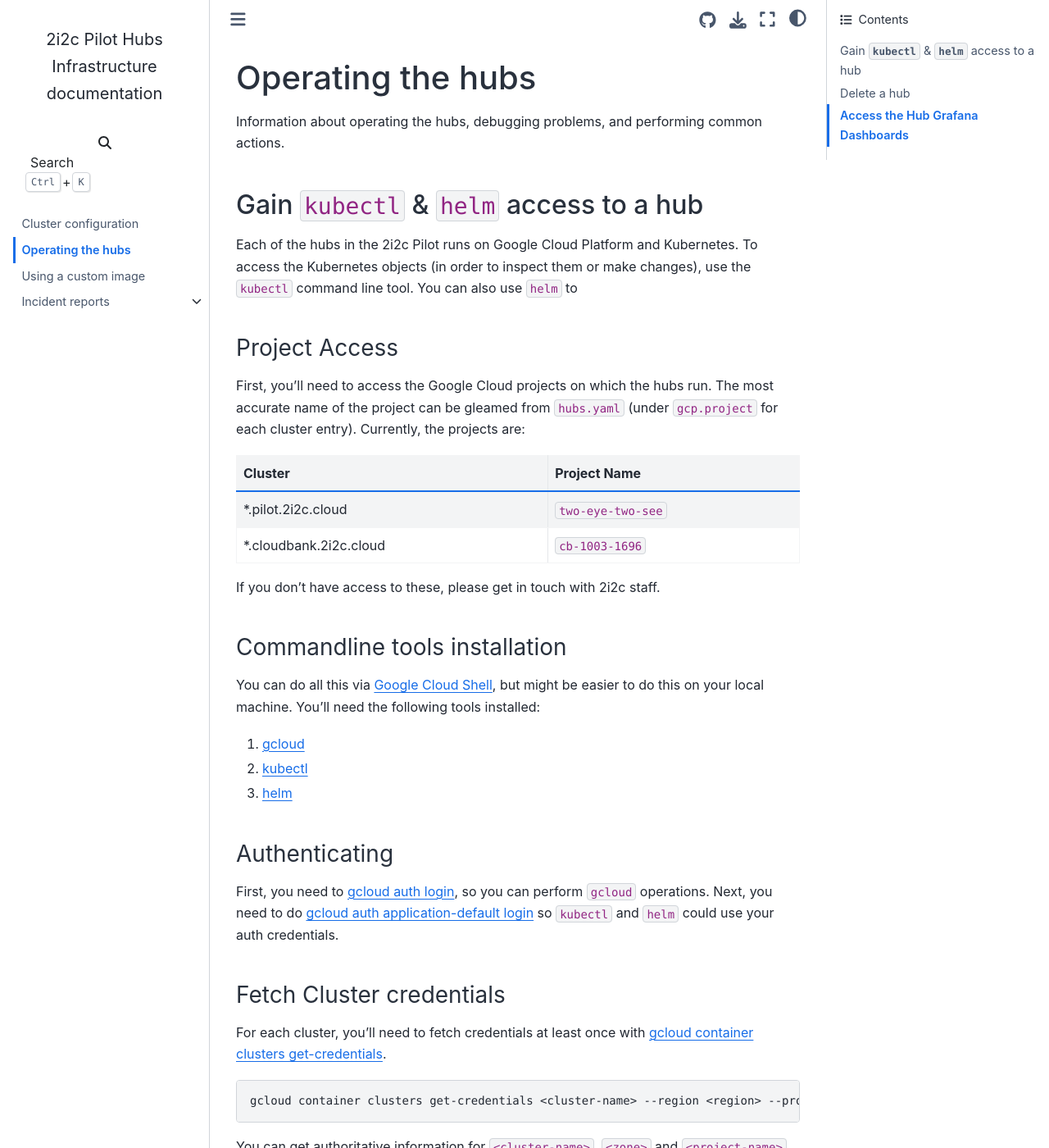
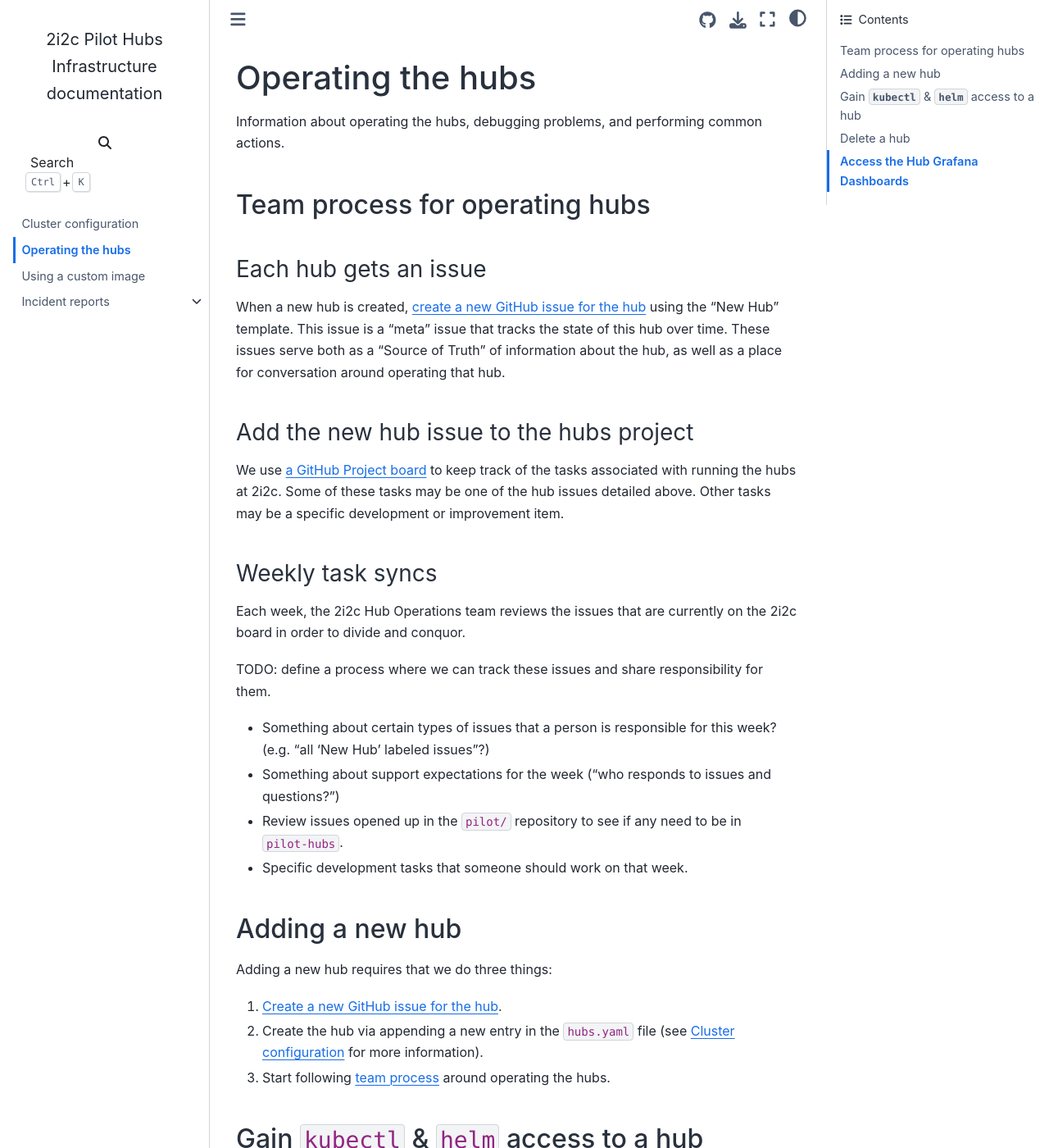
Before and after one commit to 2i2c-org/infrastructure, a Sphinx documentation site: the page built from docs/operate.md, in a window 1280 px wide and 1400 px high. Shown: the whole window at 82% size. Built offline with Sphinx 7.4.7 and the Sphinx Book theme 1.1.4, drawn with Linux system fonts in a browser that asks for light colours.

Commit message:
Adding team process around operating hubs

```diff
--- a/docs/conf.py
+++ b/docs/conf.py
@@ -33,14 +33,16 @@
     "sphinx_panels",
 ]
 
-myst_admonition_enable = True
+intersphinx_mapping = {
+    "z2jh": ("https://zero-to-jupyterhub.readthedocs.io/en/latest/", None),
+    "tc": ("https://2i2c.org/team-compass/", None),
+}
 
-intersphinx_mapping = {
-    "z2jh": ("https://zero-to-jupyterhub.readthedocs.io/en/latest/", None)
-}
 # -- MyST configuration ---------------------------------------------------
-myst_admonition_enable = True
-myst_deflist_enable = True
+myst_enable_extensions = [
+    "deflist",
+    "colon_fence",
+]
 
 source_suffix = [".rst", ".md"]
 
--- a/docs/operate.md
+++ b/docs/operate.md
@@ -1,12 +1,49 @@
 # Operating the hubs
 
 Information about operating the hubs, debugging problems, and performing common actions.
+
+(operate:team-process)=
+## Team process for operating hubs
+
+### Each hub gets an issue
+
+When a new hub is created, [create a new GitHub issue for the hub](https://github.com/2i2c-org/pilot-hubs/issues/new) using the "New Hub" template.
+This issue is a "meta" issue that tracks the state of this hub over time.
+These issues serve both as a "Source of Truth" of information about the hub, as well as a place for conversation around operating that hub.
+
+### Add the new hub issue to the hubs project
+
+We use [a GitHub Project board](https://github.com/2i2c-org/pilot-hubs/projects/1) to keep track of the tasks associated with running the hubs at 2i2c.
+Some of these tasks may be one of the hub issues detailed above.
+Other tasks may be a specific development or improvement item.
+
+### Weekly task syncs
+
+Each week, the 2i2c Hub Operations team reviews the issues that are currently on the 2i2c board in order to divide and conquor.
+
+TODO: define a process where we can track these issues and share responsibility for them.
+
+- Something about certain types of issues that a person is responsible for this week? (e.g. "all 'New Hub' labeled issues"?)
+- Something about support expectations for the week ("who responds to issues and questions?")
+- Review issues opened up in the `pilot/` repository to see if any need to be in `pilot-hubs`.
+- Specific development tasks that someone should work on that week.
+
+## Adding a new hub
+
+Adding a new hub requires that we do three things:
+
+1. [Create a new GitHub issue for the hub](https://github.com/2i2c-org/pilot-hubs/issues/new).
+2. Create the hub via appending a new entry in the `hubs.yaml` file (see [](configure.md) for more information).
+3. Start following [team process](operate:team-process) around operating the hubs.
+
 
 ## Gain `kubectl` & `helm` access to a hub
 
 Each of the hubs in the 2i2c Pilot runs on Google Cloud Platform and Kubernetes.
 To access the Kubernetes objects (in order to inspect them or make changes), use
-the `kubectl` command line tool. You can also use `helm` to
+the `kubectl` command line tool.
+
+% TODO: Add something about what helm does here
 
 ### Project Access
 
--- a/docs/requirements.txt
+++ b/docs/requirements.txt
@@ -1,3 +1,4 @@
 myst-parser[sphinx]
 sphinx-book-theme
 sphinx-panels
+sphinx-autobuild
```
Also changed, not shown: 2 other files.
